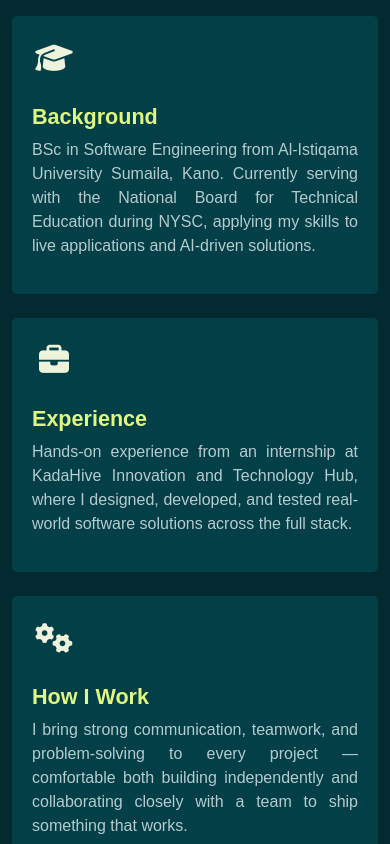
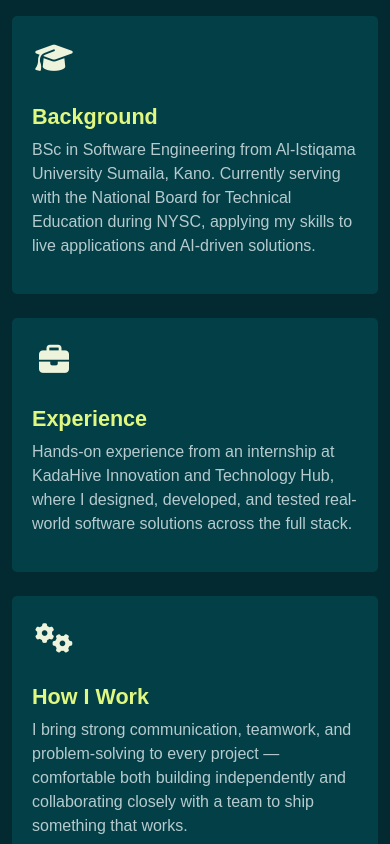
Before and after one commit to MuhdAdnan/MyPortfolioWebsite, a plain HTML site: page index.html in a window 390 px wide. Shown: the part 920-1764 px from the top of the page. Drawn offline with Linux system fonts and the light colour scheme; a web font is replaced by a local one.

Commit message:
Update style.css

```diff
--- a/style.css
+++ b/style.css
@@ -275,3 +275,23 @@ footer section.mb-4 {
   justify-content: center;
   gap: 6px;
 }
+
+/* Prevent horizontal overflow/scrollbar */
+html, body {
+  overflow-x: hidden;
+  max-width: 100%;
+}
+
+/* Justify causes uneven stretching on narrow cards — switch to left align on mobile */
+@media (max-width: 767.98px) {
+  .service p {
+    text-align: left !important;
+  }
+}
+
+/* Disable hover effects on touch devices so they don't get "stuck" after tap */
+@media (hover: none) {
+  .shadow-effect:hover {
+    box-shadow: none;
+  }
+}
```
